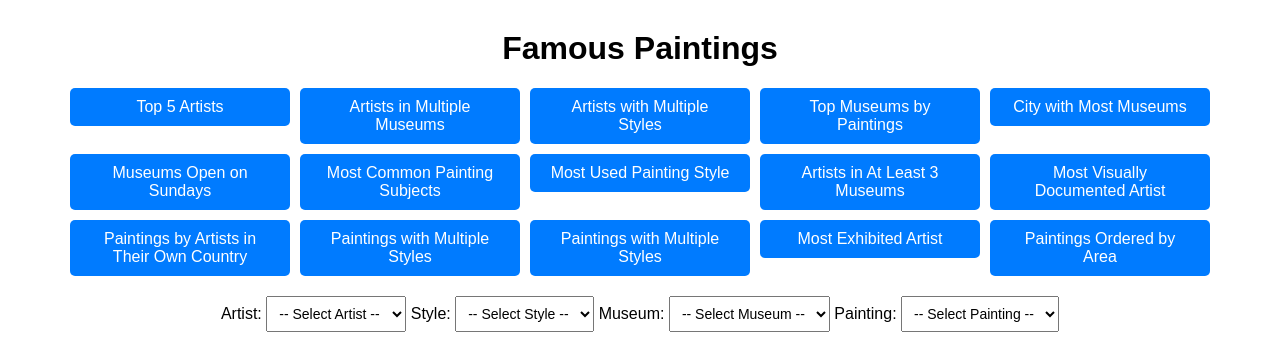
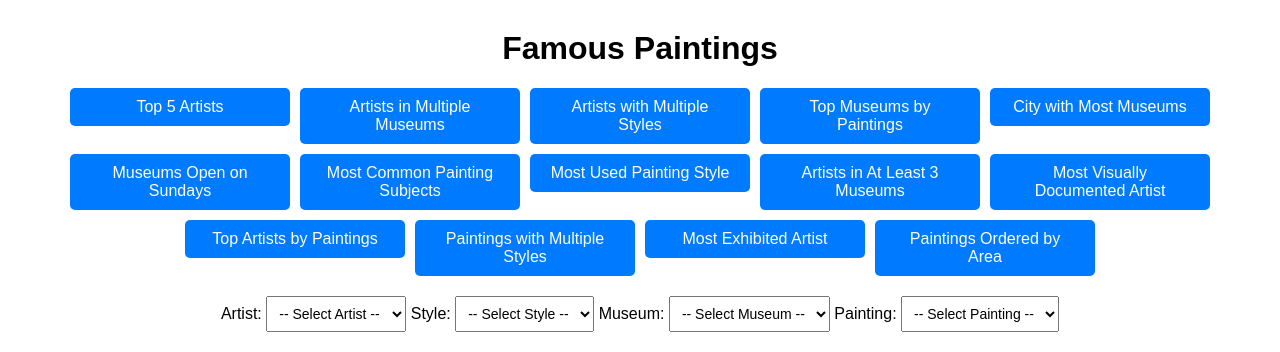
Before and after one commit to shiwanijain/famous_painting, a Flask app: page / in a window 1280 px wide. Shown: the top 352 px of the page. Run offline with Flask 3, Linux system fonts and the light colour scheme; data that the repository does not hold is empty.

Commit message:
Initial commit with working Flask project

```diff
--- a/painting_project/app/routes.py
+++ b/painting_project/app/routes.py
@@ -223,20 +223,33 @@ def most_documented_artist():
     return render_template('results.html', title="Most Visually Documented Artist",
                            headers=["Artist Name", "No. of Images"], results=result)
 
-@app.route('/paintings_same_country')
-def paintings_same_country():
+@app.route('/top-artists-by-paintings')
+def top_artists_by_paintings():
+    # Get a cursor from MySQL
     cursor = mysql.connection.cursor()
+
+    # Execute the SQL query to get top artists by paintings count
     cursor.execute("""
-        SELECT work.name AS painting_name, artist.full_name AS artist_name, museum.name AS museum_name, artist.nationality
-        FROM work
-        JOIN artist ON work.artist_id = artist.artist_id
-        JOIN museum ON work.museum_id = museum.museum_id
-        WHERE artist.nationality = museum.country
+        SELECT artist.full_name, COUNT(work.work_id) AS paintings_count
+        FROM artist
+        JOIN work ON artist.artist_id = work.artist_id
+        GROUP BY artist.full_name
+        ORDER BY paintings_count DESC
     """)
+
+    # Fetch the results
     results = cursor.fetchall()
+
+    # Close the cursor
     cursor.close()
-    return render_template('results.html', title="Paintings by Artists in Their Own Country",
-                           headers=["Painting Name", "Artist Name", "Museum Name", "Country"], results=results)
+
+    # Prepare the headers and title
+    headers = ["Artist Name", "Paintings Count"]
+    title = "Top Artists by Paintings"
+
+    # Render the template and pass the necessary data
+    return render_template('results.html', title=title, headers=headers, results=results)
+
 @app.route('/paintings_multiple_styles')
 def paintings_multiple_styles():
     cursor = mysql.connection.cursor()
--- a/painting_project/app/templates/index.html
+++ b/painting_project/app/templates/index.html
@@ -96,15 +96,14 @@
         <form method="GET" action="/most_documented_artist">
             <button type="submit">Most Visually Documented Artist</button>
         </form>
-        <form method="GET" action="/paintings_same_country">
-            <button type="submit">Paintings by Artists in Their Own Country</button>
+        <form method="GET" action="{{ url_for('top_artists_by_paintings') }}">
+            <button type="submit" class="btn btn-primary">Top Artists by Paintings</button>
         </form>
+
         <form method="GET" action="/paintings_multiple_styles">
             <button type="submit">Paintings with Multiple Styles</button>
         </form>
-        <form method="GET" action="{{ url_for('paintings_multiple_styles') }}">
-            <button type="submit" class="btn btn-primary">Paintings with Multiple Styles</button>
-        </form>
+
 
         <form method="GET" action="{{ url_for('most_exhibited_artist') }}">
             <button type="submit" class="btn btn-primary">Most Exhibited Artist</button>
```
